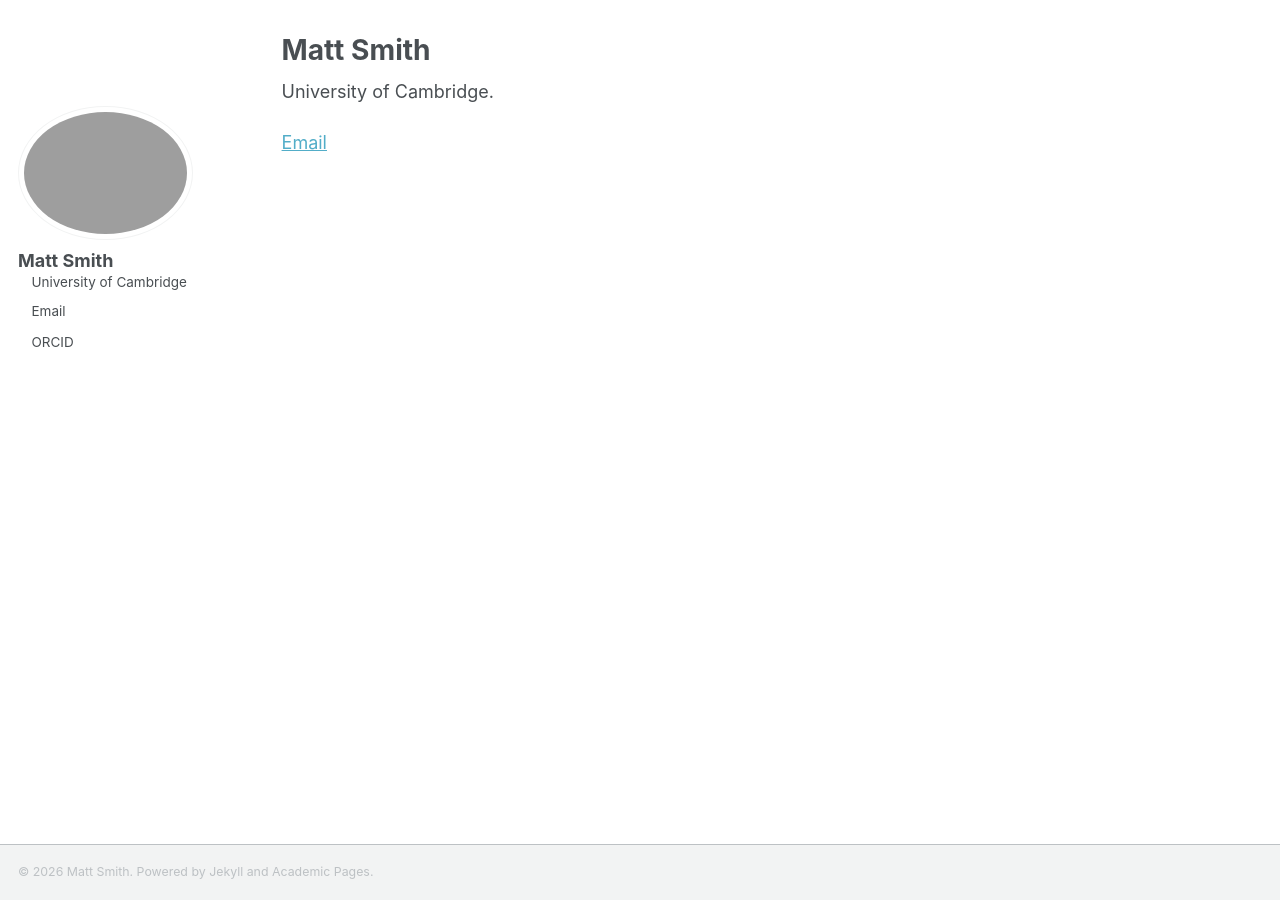
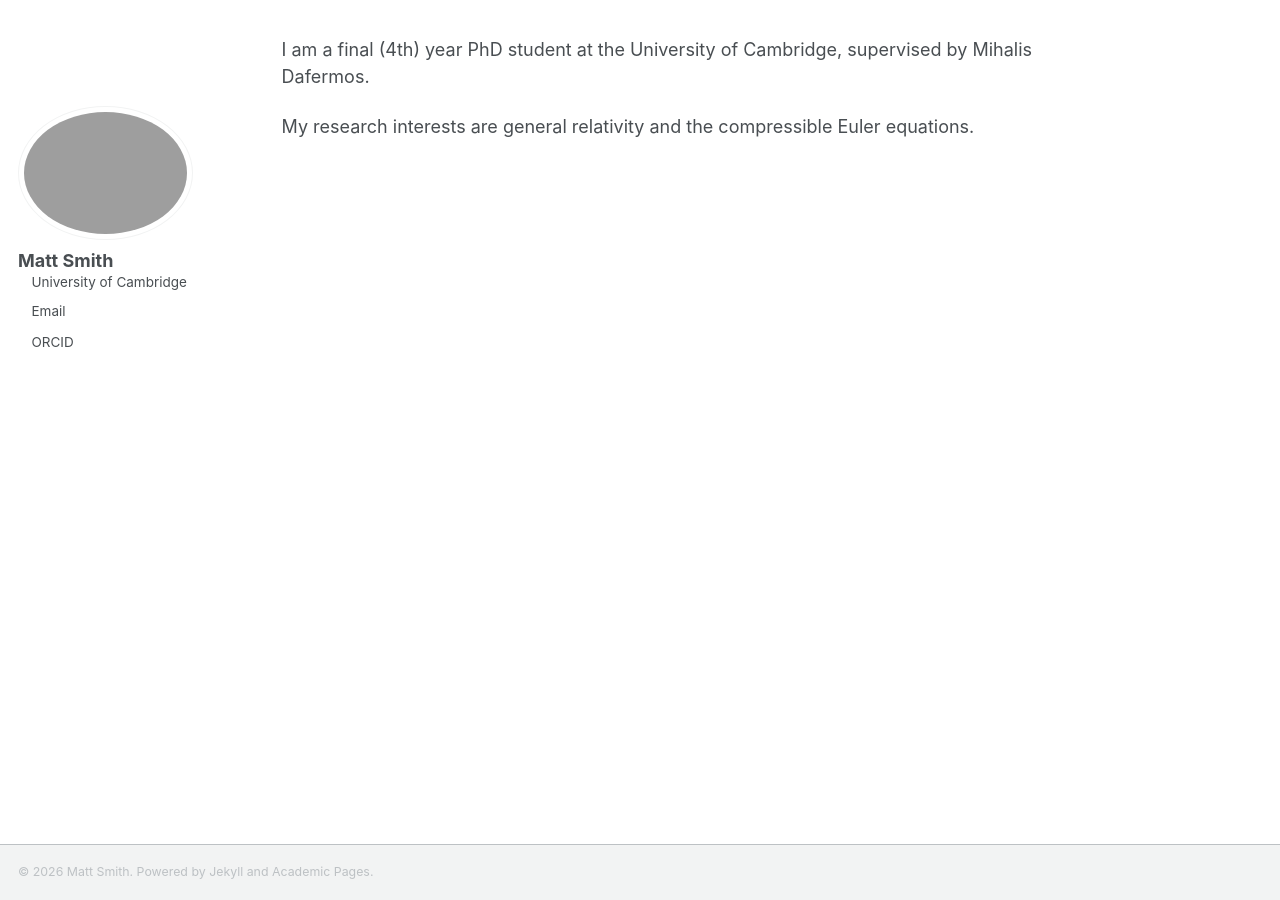
Before and after one commit to mattgsmith/mattgsmith.github.io, a Jekyll site: the page built from _pages/about.md, in a window 1280 px wide. Built offline with Jekyll 4.4.1, drawn with Linux system fonts in a browser that asks for light colours; a script bundle is joined from its source files by our own code.

Commit message:
Revise about page with updated title and bio
Updated the content of the about page with personal information and research interests.

```diff
--- a/_pages/about.md
+++ b/_pages/about.md
@@ -1,10 +1,10 @@
 ---
 layout: single
-title: "Matt Smith"
+title:
 permalink: /
 author_profile: true
 ---
 
-University of Cambridge.
+I am a final (4th) year PhD student at the University of Cambridge, supervised by Mihalis Dafermos.
 
-[Email](mailto:ms2652@cam.ac.uk)
+My research interests are general relativity and the compressible Euler equations.
```
